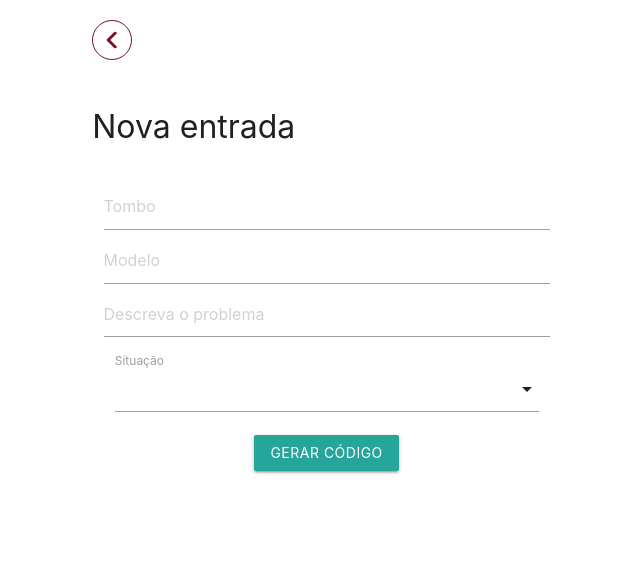
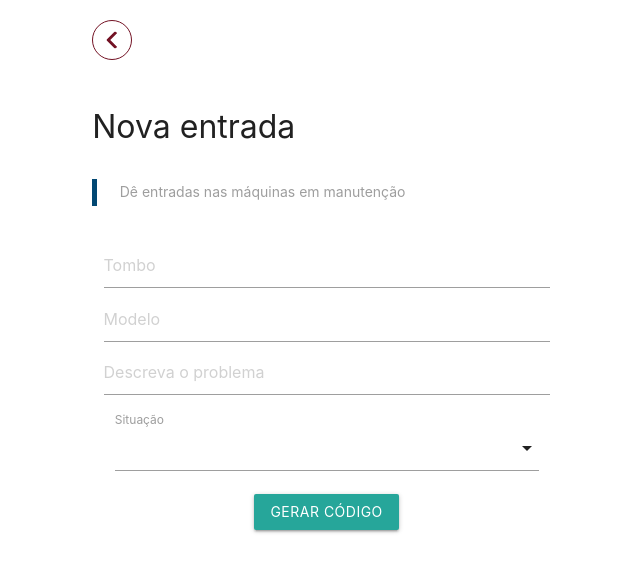
Before and after one commit to pedroMattos/ccm-web, a Vue app in the folder ccm-web/: page /new-entry in a window 1280 px wide. Shown: the top 572 px of the page, without its empty margins (219-859 px from the left). Built offline with nearby package versions, Linux system fonts and the light colour scheme.

Commit message:
add features in page new entry

```diff
--- a/ccm-web/src/components/NewEntry.vue
+++ b/ccm-web/src/components/NewEntry.vue
@@ -2,6 +2,10 @@
     <div class="main-page col m9" id="main-new-entry">
       <router-link :to="{ name: 'Home' }"><back/></router-link>
       <h1>Nova entrada</h1>
+        <blockquote class="tip">
+          <h2 class="grey-text lighten-2"
+          id="sub-t-page"><p>Dê entradas nas máquinas em manutenção</p></h2>
+        </blockquote>
       <newEntryForm/>
     </div>
 </template>
@@ -18,3 +22,7 @@ export default {
   },
 };
 </script>
+
+<style>
+
+</style>
```
Also changed, not shown: ccm-web/src/components/quadros-paginas/all-page.vue (added).
